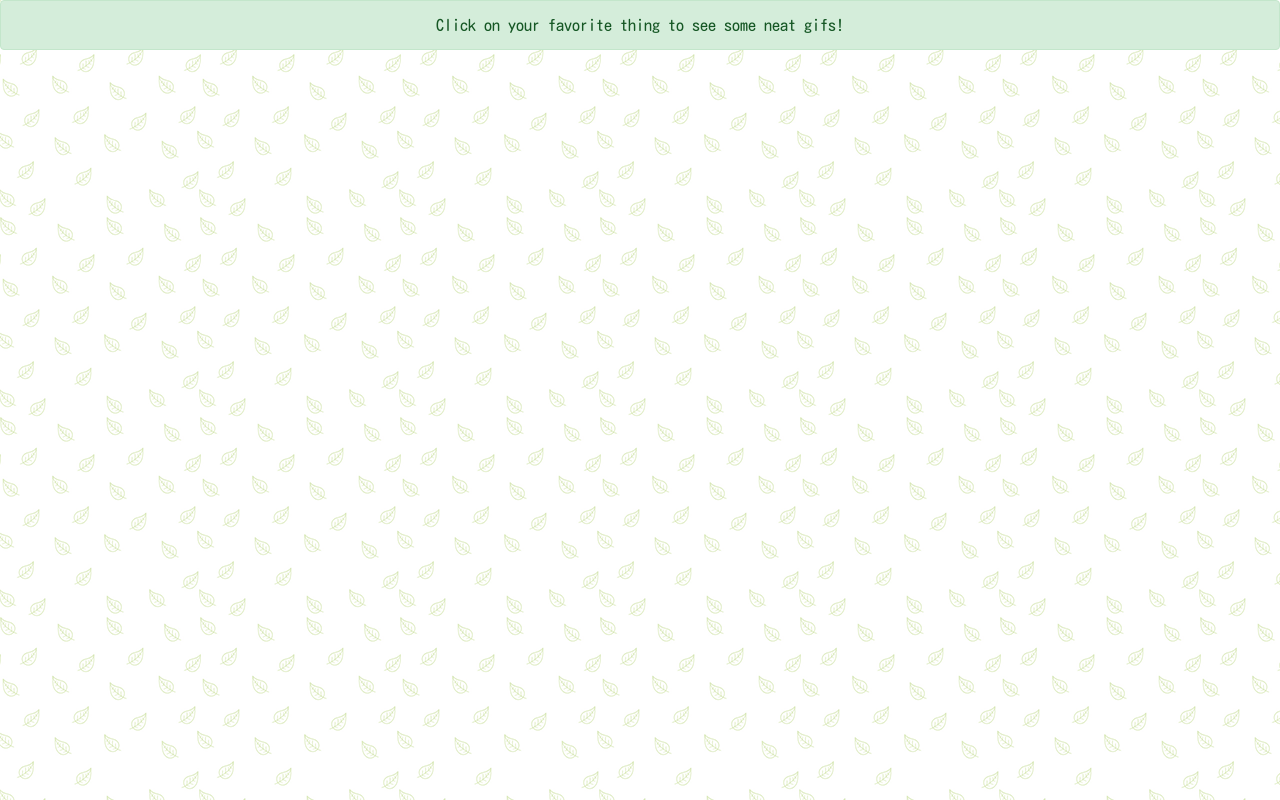
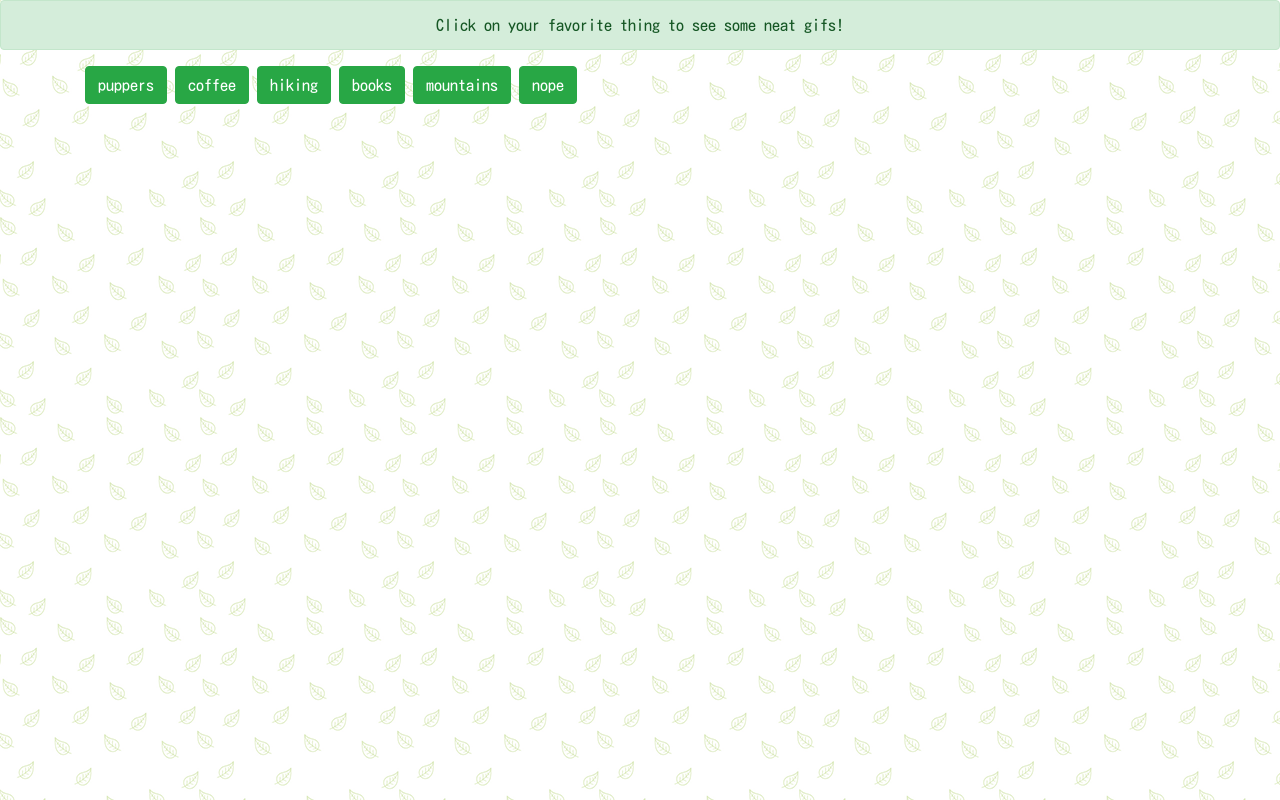
Before and after one commit to katiemoon1/gifTastic-Giphy, a plain HTML site: page index.html in a window 1280 px wide. Drawn offline with nearby package versions, Linux system fonts and the light colour scheme.

Commit message:
Created buttons and linked API.

```diff
--- a/index.html
+++ b/index.html
@@ -16,7 +16,27 @@
 <div class="container">
     <div class="row">
         <div class="col-md-12">
-
+            <div id="gif-buttons">
+                <button type="button" class="btn btn-success" data-item="items">
+                    puppers
+                </button>
+                <button type="button" class="btn btn-success" data-item="items">
+                    coffee
+                </button>
+                <button type="button" class="btn btn-success" data-item="items">
+                    hiking
+                </button>
+                <button type="button" class="btn btn-success" data-item="items">
+                    books
+                </button>
+                <button type="button" class="btn btn-success" data-item="items">
+                    mountains
+                </button>
+                <button type="button" class="btn btn-success" data-item="items">
+                    nope
+                </button>
+            </div>
+            <div id="gifs-show-here"></div>
         </div>
     </div>
 </div>
--- a/javascript/app.js
+++ b/javascript/app.js
@@ -1,5 +1,11 @@
 $(document).ready(() => {
 
+// Creating a click event for the category buttons
+$("button").on("click", function() {
+    var item = $(this).attr("data-item");
+
+    var queryURL = "https://api.giphy.com/v1/gifs/search?q=" + item + "&api_key=JxsL9Labq5Ixvtcc2cdoaKZC5Y9i3Dxf&limit=10"
+})
 
 
 
```
